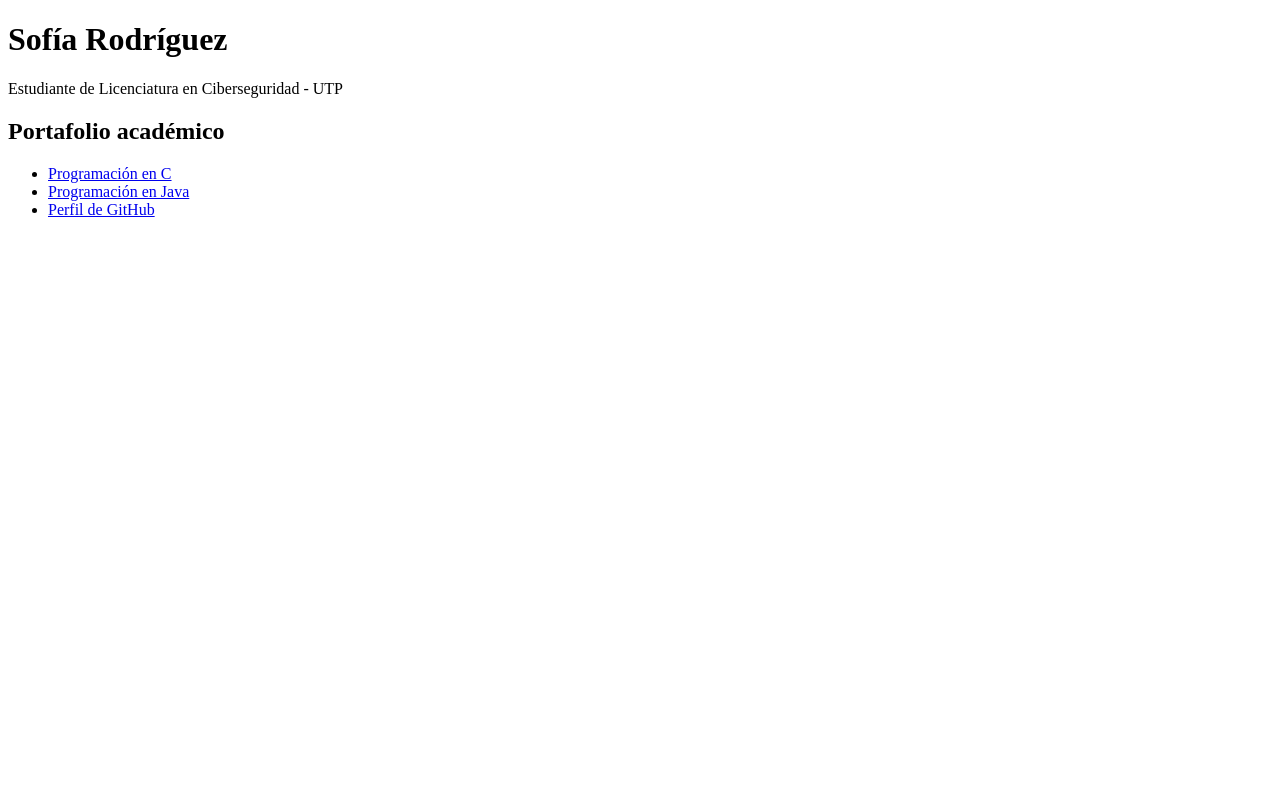
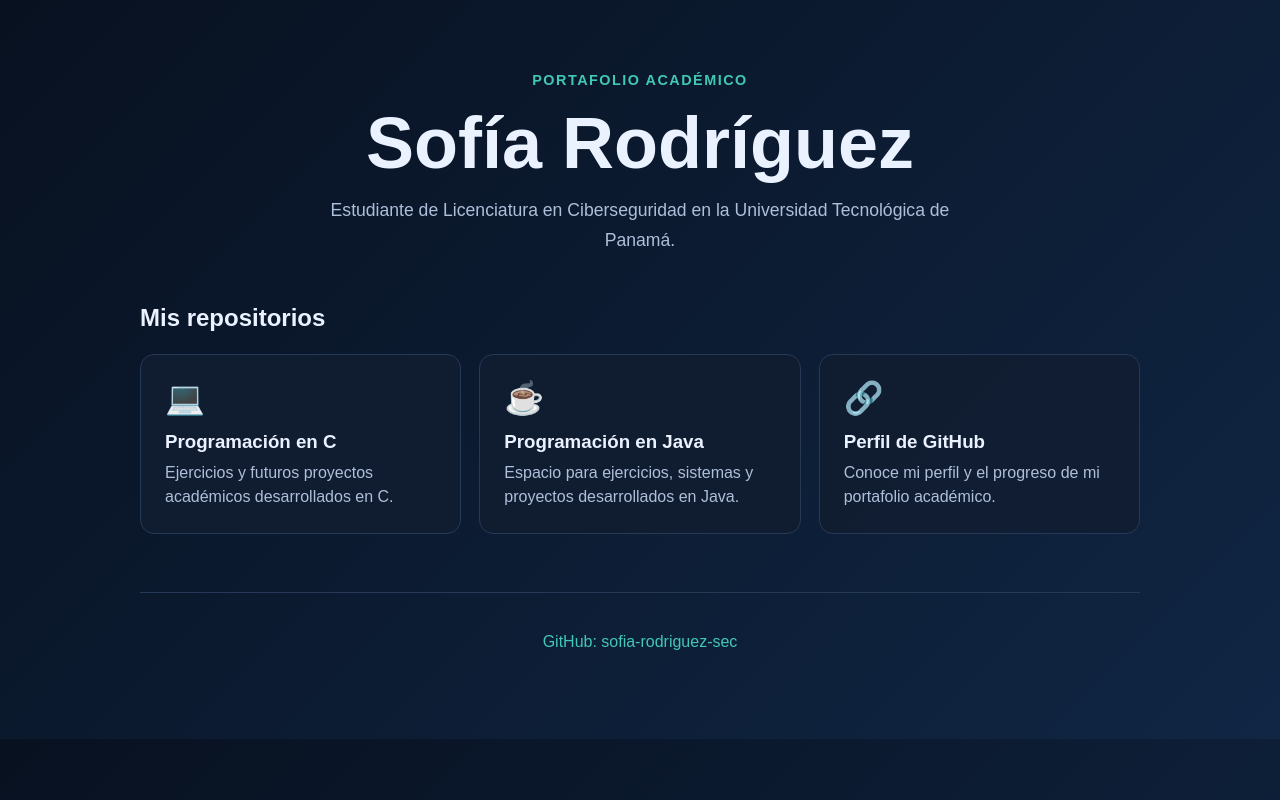
Before and after one commit to sofia-rodriguez-sec/utp-programacion-c, a plain HTML site: page index.html in a window 1280 px wide. Drawn offline with Linux system fonts and the light colour scheme.

Commit message:
style: mejorar diseño del portafolio

```diff
--- a/index.html
+++ b/index.html
@@ -4,16 +4,154 @@
   <meta charset="UTF-8">
   <meta name="viewport" content="width=device-width, initial-scale=1.0">
   <title>Sofía Rodríguez | Portafolio</title>
+  <style>
+    :root {
+      --fondo: #081120;
+      --tarjeta: #111d31;
+      --texto: #eaf1ff;
+      --suave: #aebfd9;
+      --acento: #41c7b6;
+      --borde: #263957;
+    }
+
+    * {
+      box-sizing: border-box;
+    }
+
+    body {
+      margin: 0;
+      font-family: Arial, Helvetica, sans-serif;
+      background: linear-gradient(135deg, #081120, #102644);
+      color: var(--texto);
+    }
+
+    main {
+      width: min(1000px, 90%);
+      margin: 0 auto;
+      padding: 72px 0;
+    }
+
+    .presentacion {
+      text-align: center;
+      margin-bottom: 48px;
+    }
+
+    .etiqueta {
+      color: var(--acento);
+      font-size: 0.9rem;
+      font-weight: bold;
+      letter-spacing: 1.5px;
+      text-transform: uppercase;
+    }
+
+    h1 {
+      margin: 14px 0 12px;
+      font-size: clamp(2.3rem, 7vw, 4.5rem);
+    }
+
+    .presentacion p {
+      color: var(--suave);
+      font-size: 1.1rem;
+      margin: 0 auto;
+      max-width: 620px;
+      line-height: 1.7;
+    }
+
+    h2 {
+      font-size: 1.5rem;
+      margin-bottom: 22px;
+    }
+
+    .proyectos {
+      display: grid;
+      grid-template-columns: repeat(auto-fit, minmax(220px, 1fr));
+      gap: 18px;
+    }
+
+    .tarjeta {
+      background: rgba(17, 29, 49, 0.9);
+      border: 1px solid var(--borde);
+      border-radius: 14px;
+      padding: 24px;
+      text-decoration: none;
+      color: var(--texto);
+      transition: transform 0.2s, border-color 0.2s;
+    }
+
+    .tarjeta:hover {
+      transform: translateY(-5px);
+      border-color: var(--acento);
+    }
+
+    .icono {
+      font-size: 2rem;
+    }
+
+    .tarjeta h3 {
+      margin: 14px 0 8px;
+    }
+
+    .tarjeta p {
+      color: var(--suave);
+      line-height: 1.5;
+      margin: 0;
+    }
+
+    footer {
+      border-top: 1px solid var(--borde);
+      color: var(--suave);
+      margin-top: 58px;
+      padding-top: 24px;
+      text-align: center;
+    }
+
+    footer a {
+      color: var(--acento);
+      text-decoration: none;
+    }
+  </style>
 </head>
+
 <body>
-  <h1>Sofía Rodríguez</h1>
-  <p>Estudiante de Licenciatura en Ciberseguridad - UTP</p>
+  <main>
+    <section class="presentacion">
+      <div class="etiqueta">Portafolio académico</div>
+      <h1>Sofía Rodríguez</h1>
+      <p>
+        Estudiante de Licenciatura en Ciberseguridad en la Universidad
+        Tecnológica de Panamá.
+      </p>
+    </section>
 
-  <h2>Portafolio académico</h2>
-  <ul>
-    <li><a href="https://github.com/sofia-rodriguez-sec/utp-programacion-c">Programación en C</a></li>
-    <li><a href="https://github.com/sofia-rodriguez-sec/utp-programacion-java">Programación en Java</a></li>
-    <li><a href="https://github.com/sofia-rodriguez-sec">Perfil de GitHub</a></li>
-  </ul>
+    <section>
+      <h2>Mis repositorios</h2>
+
+      <div class="proyectos">
+        <a class="tarjeta" href="https://github.com/sofia-rodriguez-sec/utp-programacion-c">
+          <div class="icono">💻</div>
+          <h3>Programación en C</h3>
+          <p>Ejercicios y futuros proyectos académicos desarrollados en C.</p>
+        </a>
+
+        <a class="tarjeta" href="https://github.com/sofia-rodriguez-sec/utp-programacion-java">
+          <div class="icono">☕</div>
+          <h3>Programación en Java</h3>
+          <p>Espacio para ejercicios, sistemas y proyectos desarrollados en Java.</p>
+        </a>
+
+        <a class="tarjeta" href="https://github.com/sofia-rodriguez-sec">
+          <div class="icono">🔗</div>
+          <h3>Perfil de GitHub</h3>
+          <p>Conoce mi perfil y el progreso de mi portafolio académico.</p>
+        </a>
+      </div>
+    </section>
+
+    <footer>
+      <p>
+        <a href="https://github.com/sofia-rodriguez-sec">GitHub: sofia-rodriguez-sec</a>
+      </p>
+    </footer>
+  </main>
 </body>
 </html>
```
